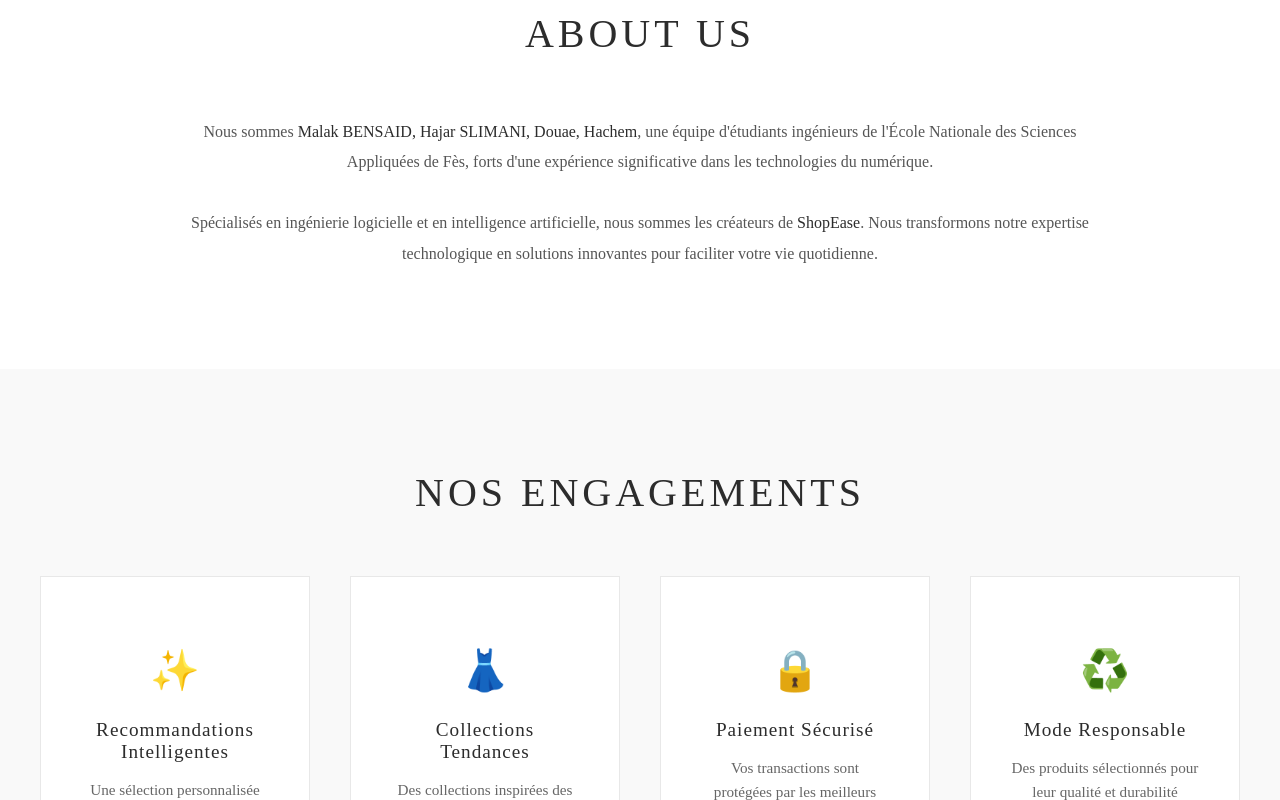
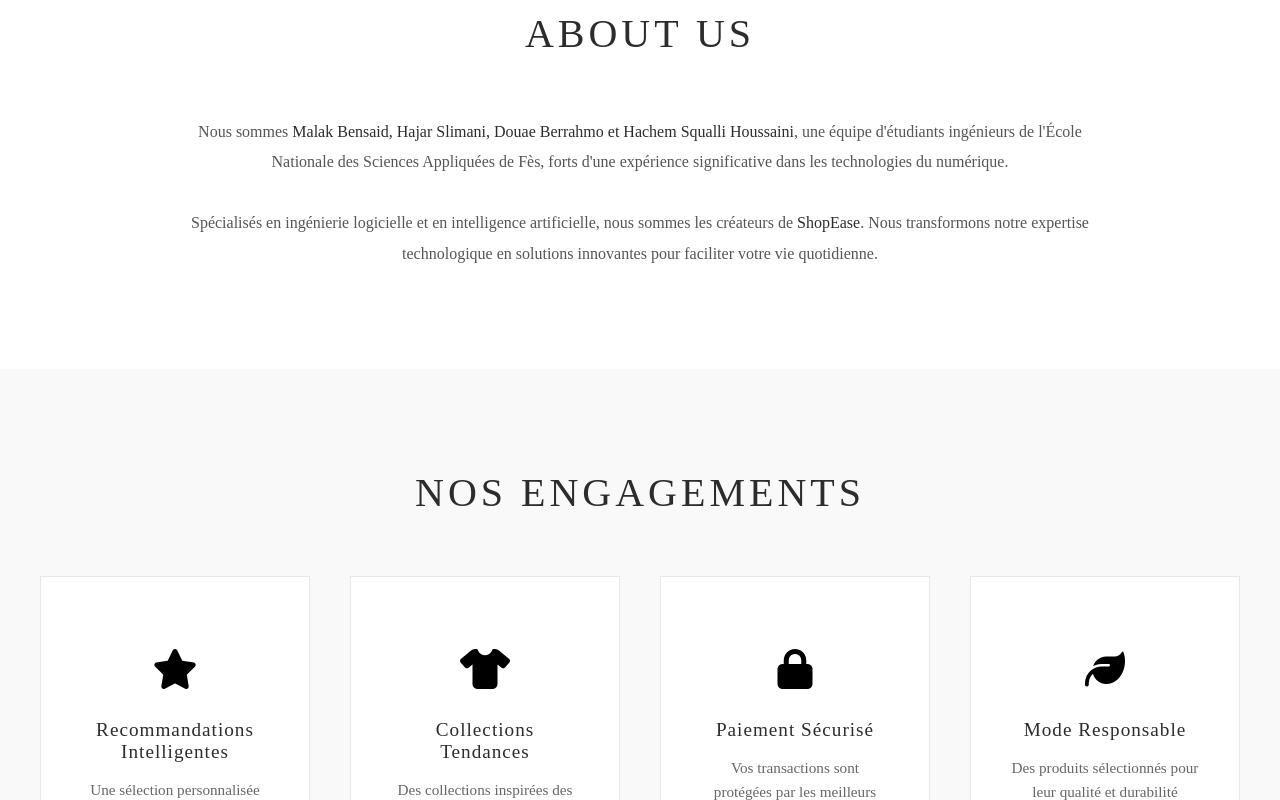
Before and after one commit to douwa299/Front-End-ML-e-commerce, an Angular app in the folder ecommerce-app/: page / in a window 1280 px wide. Shown: the part 1080-1880 px from the top of the page. Built offline with nearby package versions, Linux system fonts and the light colour scheme; a web font is replaced by a local one.

Commit message:
Ajustation du prix

```diff
--- a/ecommerce-app/src/app/article/article.component.ts
+++ b/ecommerce-app/src/app/article/article.component.ts
@@ -64,7 +64,10 @@ export class ArticleComponent implements OnInit {
 
   fetchArticle(id: string) {
     this.http.get<Article>(`${this.backendUrl}/article/${id}`).subscribe({
-      next: (res) => { this.article = res; this.loading = false; },
+      next: (res) => {
+        this.article = { ...res, price: res.price * 1000 }; //here
+        this.loading = false;
+      },
       error: (err) => { this.error = 'Failed to load article'; this.loading = false; }
     });
   }
@@ -73,7 +76,9 @@ export class ArticleComponent implements OnInit {
     this.http.get<{ source_item: number; recommendations: Article[] }>(
       `${this.backendUrl}/recommend/${id}?top_k=9`
     ).subscribe({
-      next: (res) => { this.recommendations = res.recommendations; },
+      next: (res) => {
+        this.recommendations = res.recommendations.map(r => ({ ...r, price: r.price * 1000 })); //here
+      },
       error: (err) => console.error('Failed to load recommendations', err)
     });
   }
--- a/ecommerce-app/src/app/boutique/boutique.component.html
+++ b/ecommerce-app/src/app/boutique/boutique.component.html
@@ -27,9 +27,7 @@
       <div class="product-card" *ngFor="let product of filteredProducts" [routerLink]="['/article', product.id]" (click)="selectProduct(product)">
         <div class="product-image">
           <img [src]="product.image" [alt]="product.name" />
-          <div class="overlay">
-            <button class="add-btn" (click)="$event.stopPropagation()">Ajouter au panier</button>
-          </div>
+
         </div>
         <div class="product-info">
           <h3>{{ product.name }}</h3>
--- a/ecommerce-app/src/app/boutique/boutique.component.ts
+++ b/ecommerce-app/src/app/boutique/boutique.component.ts
@@ -49,7 +49,7 @@ export class BoutiqueComponent implements OnInit {
         this.products = items.map((item) => ({
           id: item.article_id,
           name: item.prod_name,
-          price: item.price,
+          price: item.price * 1000, //here
           image: this.api.buildImageUrl(item.image_path),
           category: item.product_group_name
         }));
--- a/ecommerce-app/src/app/home/home.component.css
+++ b/ecommerce-app/src/app/home/home.component.css
@@ -1,6 +1,7 @@
 /* Hero Section */
 .hero {
-  background-image: url('https://images.unsplash.com/photo-1441984904996-e0b6ba687e04?w=1600');
+  background-image: url('https://images.unsplash.com/photo-1558769132-?w=1600&h=800&fit=crop');
+  /* background-image: url('https://images.unsplash.com/photo-1441984904996-e0b6ba687e04?w=1600');*/
   background-size: cover;
   background-position: center;
   color: white;
--- a/ecommerce-app/src/app/home/home.component.html
+++ b/ecommerce-app/src/app/home/home.component.html
@@ -11,7 +11,7 @@
   <div class="container">
     <h2 class="section-title">About Us</h2>
     <p class="about-text">
-      Nous sommes <strong>Malak BENSAID, Hajar SLIMANI, Douae, Hachem</strong>, une équipe d'étudiants ingénieurs de
+      Nous sommes <strong>Malak Bensaid, Hajar Slimani, Douae Berrahmo et Hachem Squalli Houssaini</strong>, une équipe d'étudiants ingénieurs de
       l'École Nationale des Sciences Appliquées de Fès, forts d'une expérience significative dans les
       technologies du numérique.
       <br><br>
@@ -27,22 +27,22 @@
     <h2 class="section-title">Nos Engagements</h2>
     <div class="features-grid">
       <div class="feature-card">
-        <div class="feature-icon">✨</div>
+        <div class="feature-icon"><i class="fas fa-star"></i></div>
         <h3>Recommandations Intelligentes</h3>
         <p>Une sélection personnalisée qui s'adapte à votre style unique</p>
       </div>
       <div class="feature-card">
-        <div class="feature-icon">👗</div>
+        <div class="feature-icon"><i class="fas fa-shirt"></i></div>
         <h3>Collections Tendances</h3>
         <p>Des collections inspirées des dernières tendances pour sublimer votre style en toute saison.</p>
       </div>
       <div class="feature-card">
-        <div class="feature-icon">🔒</div>
+        <div class="feature-icon"><i class="fas fa-lock"></i></div>
         <h3>Paiement Sécurisé</h3>
         <p>Vos transactions sont protégées par les meilleurs standards</p>
       </div>
       <div class="feature-card">
-        <div class="feature-icon">♻️</div>
+        <div class="feature-icon"><i class="fas fa-leaf"></i></div>
         <h3>Mode Responsable</h3>
         <p>Des produits sélectionnés pour leur qualité et durabilité</p>
       </div>
--- a/ecommerce-app/src/app/panier/panier.component.ts
+++ b/ecommerce-app/src/app/panier/panier.component.ts
@@ -30,7 +30,7 @@ export class PanierComponent implements OnInit {
     this.loading = true;
     this.cartService.getCart().subscribe({
       next: (items) => {
-        this.cart = items;
+        this.cart = items.map(item => ({ ...item, price: item.price * 1000})); //here
         this.loading = false;
       },
       error: (err) => {
--- a/ecommerce-app/src/index.html
+++ b/ecommerce-app/src/index.html
@@ -6,6 +6,7 @@
   <base href="/">
   <meta name="viewport" content="width=device-width, initial-scale=1">
   <link rel="icon" type="image/x-icon" href="favicon.ico">
+  <link rel="stylesheet" href="https://cdnjs.cloudflare.com/ajax/libs/font-awesome/6.4.0/css/all.min.css">
 </head>
 <body>
   <app-root></app-root>
```
